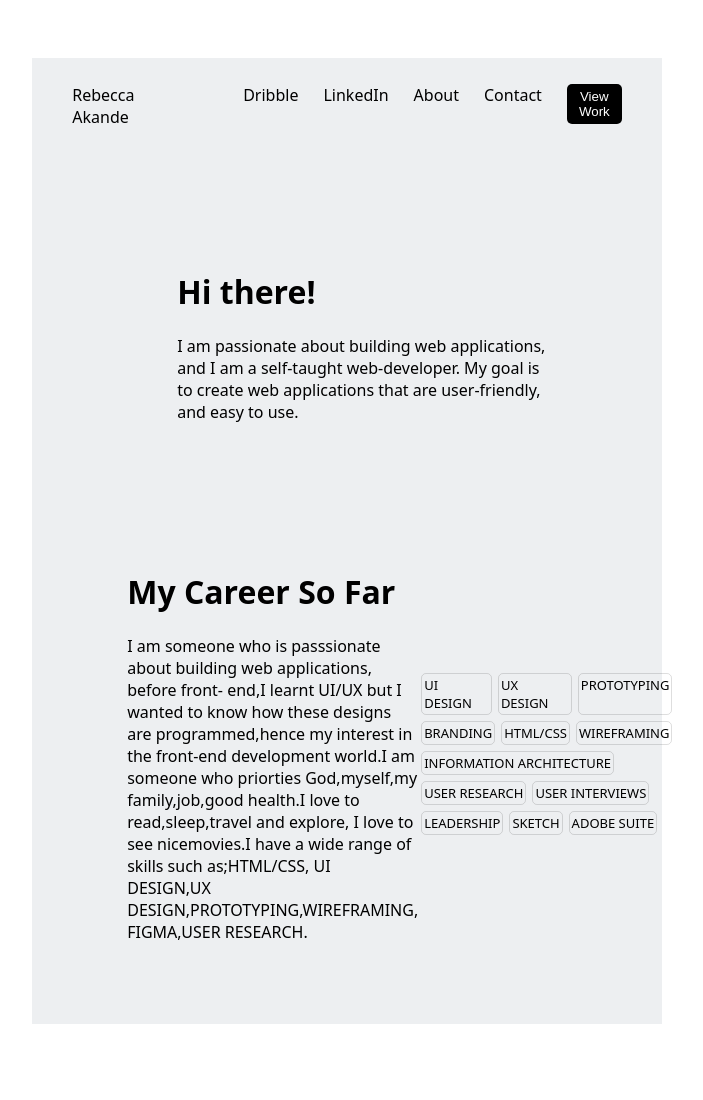
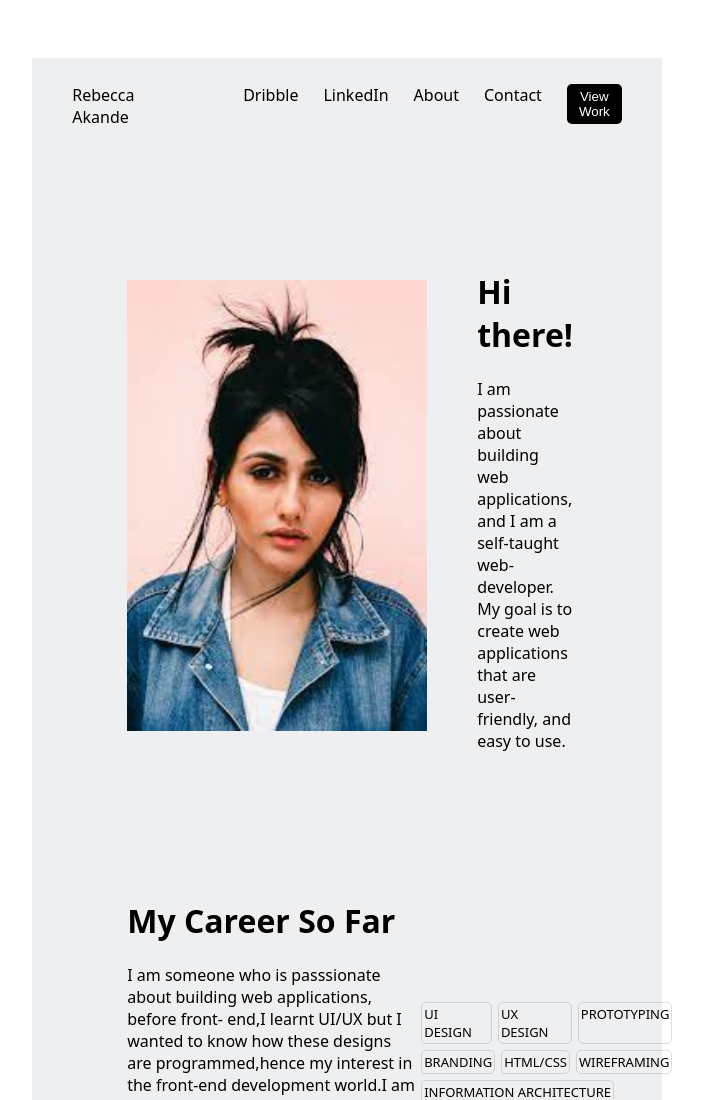
Before and after one commit to OmololaAkande/Stutern-portfolio, a plain HTML site: page indexx.html in a window 1280 px wide. Shown: the top 1100 px of the page, without its empty margins (293-996 px from the left). Drawn offline with Linux system fonts and the light colour scheme.

Commit message:
made all necessary corrections

```diff
--- a/indexx.html
+++ b/indexx.html
@@ -27,7 +27,7 @@
         </nav>
         <div class="intro flex">
             <div class="intro-image">
-                <img src="./img.css/meee.jpg" alt="" srcset="">
+                <img src="./image.css/meee.jpg" alt="" srcset="">
             </div>
             <div class="intro-text">
                 <h1>
```
Also changed, not shown: image.css/meee.jpg (added).
